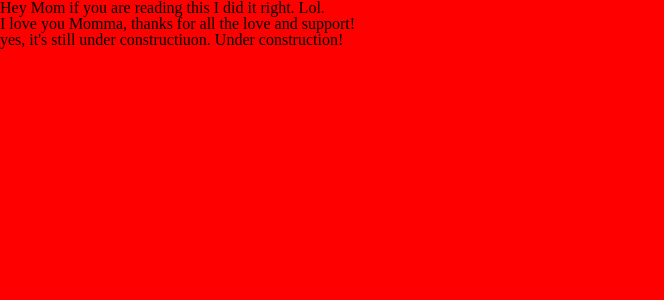
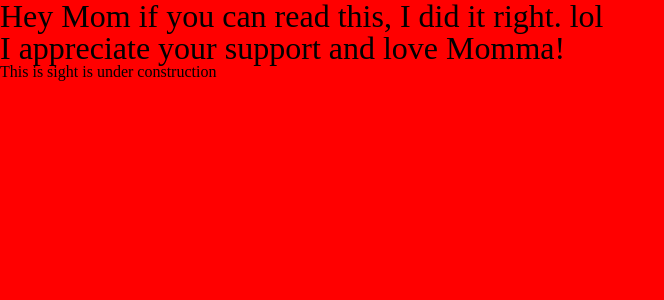
Before and after one commit to JAYneo/dynResume, a PHP site: page /index.html in a window 1280 px wide. Shown: the top 300 px of the page, without its empty margins (0-664 px from the left). Run offline with PHP 8.4, Linux system fonts and the light colour scheme.

Commit message:
fixed h1 issue

```diff
--- a/index.html
+++ b/index.html
@@ -41,14 +41,18 @@
 
 
     <!-- EXTERNAL LINKS -->
-    <link rel="stylesheet" href="stylesheets/css/index.css">
+    <link rel="stylesheet" href="stylesheets/css/main.css">
 
   </head>
+
   <body>
 
-    <h1>Hey Mom if you are reading this I did it right. Lol.</h1>
-    <h1>I love you Momma, thanks for all the love and support!</h1>
-    <p>yes, it's still under constructiuon. Under construction!</p>
+    <h1>Hey Mom if you can read this, I did it right. lol</h1>
+    <h1>I appreciate your support and love Momma!</h1>
+    <p></p>
+    <p>This is sight is under construction</p>
+
+
     <script type="text/javascript" src="scripts/js/min/main-min.js"></script>
 
   </body>
--- a/stylesheets/css/index.css
+++ b/stylesheets/css/index.css
@@ -48,3 +48,6 @@ table {
 
 body {
   background-color: red; }
+
+h1 {
+  font-size: 2em; }
--- a/stylesheets/css/main.css
+++ b/stylesheets/css/main.css
@@ -48,3 +48,6 @@ table {
 
 body {
   background-color: red; }
+
+h1 {
+  font-size: 2em; }
--- a/stylesheets/sass/main/main.scss
+++ b/stylesheets/sass/main/main.scss
@@ -8,3 +8,7 @@
 body{
   background-color: red;
 }
+
+h1{
+  font-size: 2em;
+}
```
